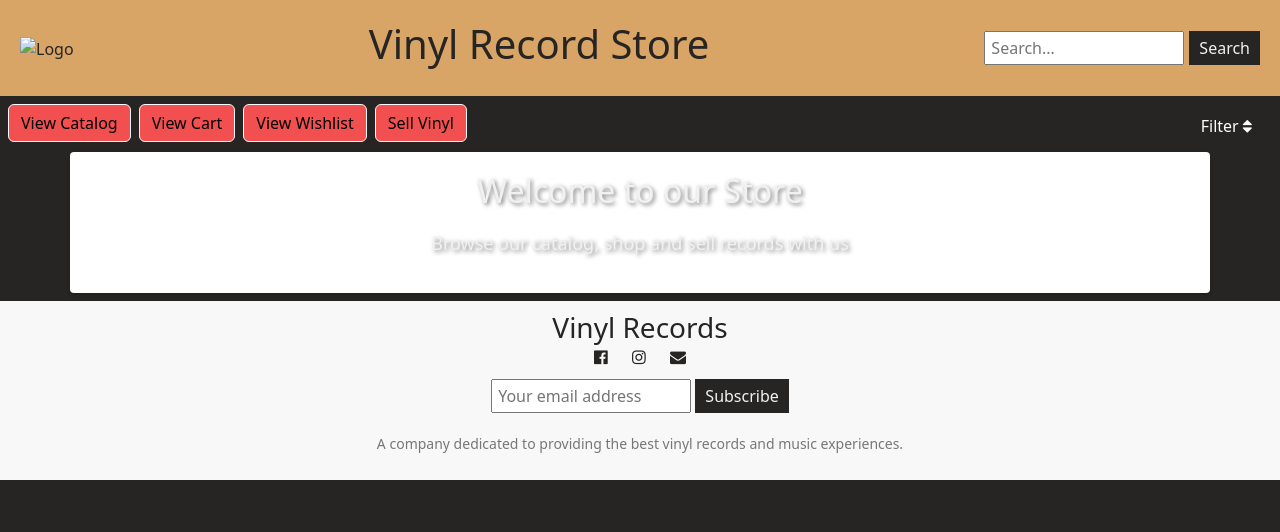
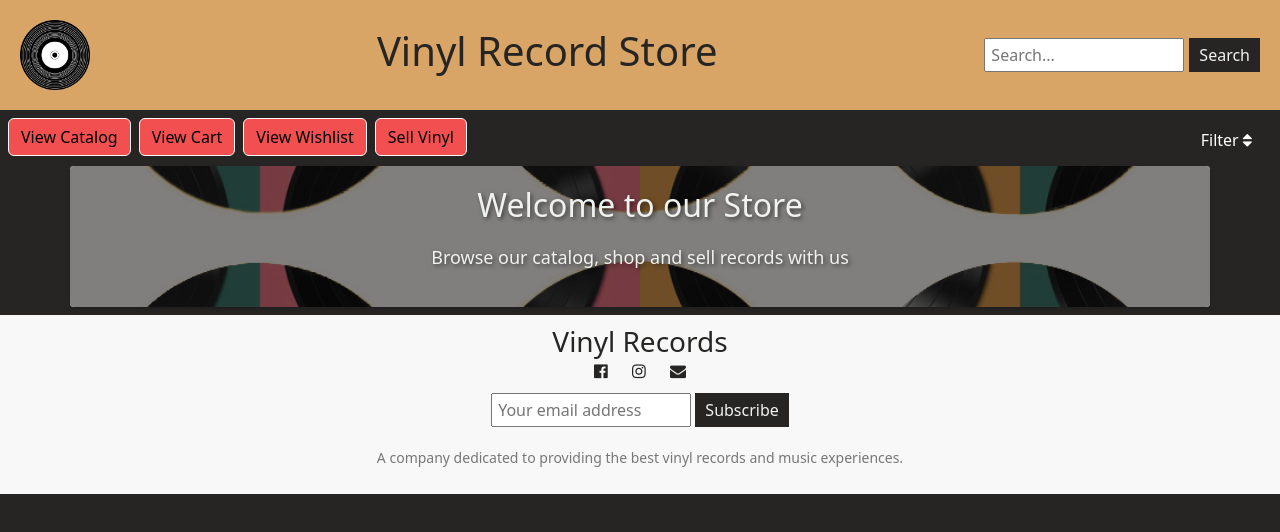
Before and after one commit to diegojacho/Preentrega3JachoJS, a plain HTML site: page index.html in a window 1280 px wide. Drawn offline with nearby package versions, Linux system fonts and the light colour scheme; the site is published under a folder, as on GitHub Pages, so addresses that start at the root find nothing.

Commit message:
updated images

```diff
--- a/index.html
+++ b/index.html
@@ -13,7 +13,7 @@
 <body>
     <header>
         <div class="logo">
-            <img src="/assets/vinyllogotransformed.png" alt="Logo" />
+            <img src="./assets/vinyllogotransformed.png" alt="Logo" />
           </div>
           <div class="title">
             <h1>Vinyl Record Store</h1>
--- a/style.css
+++ b/style.css
@@ -69,7 +69,7 @@ body {
     position: absolute;
     width: 100%;
     height: 100%;
-    background-image: url("/assets/heroimage.png");
+    background-image: url("./assets/heroimage.png");
     background-size: cover;
     background-position: center;
     padding: 20px;
```
